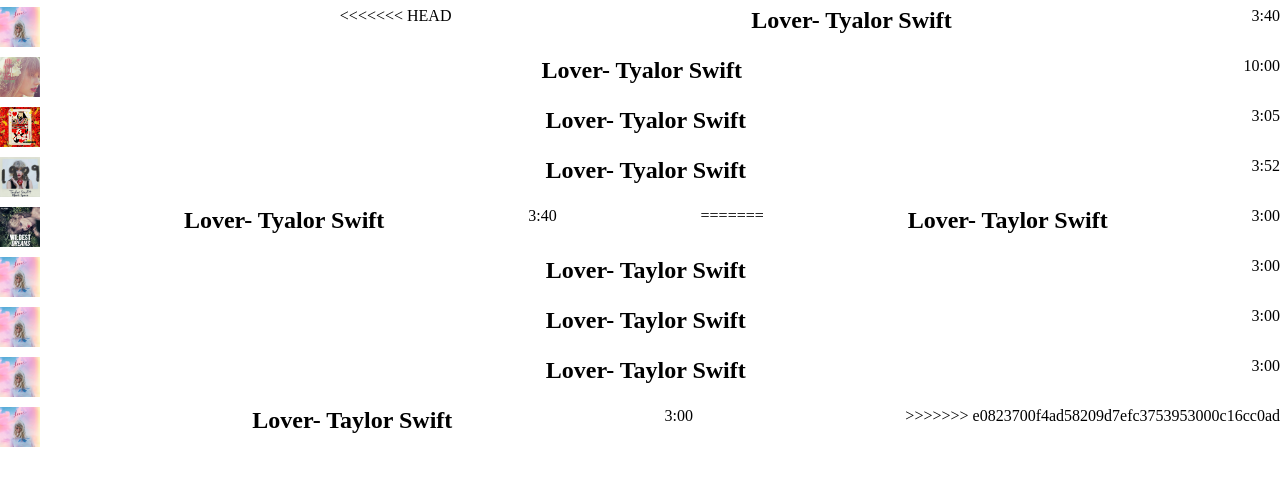
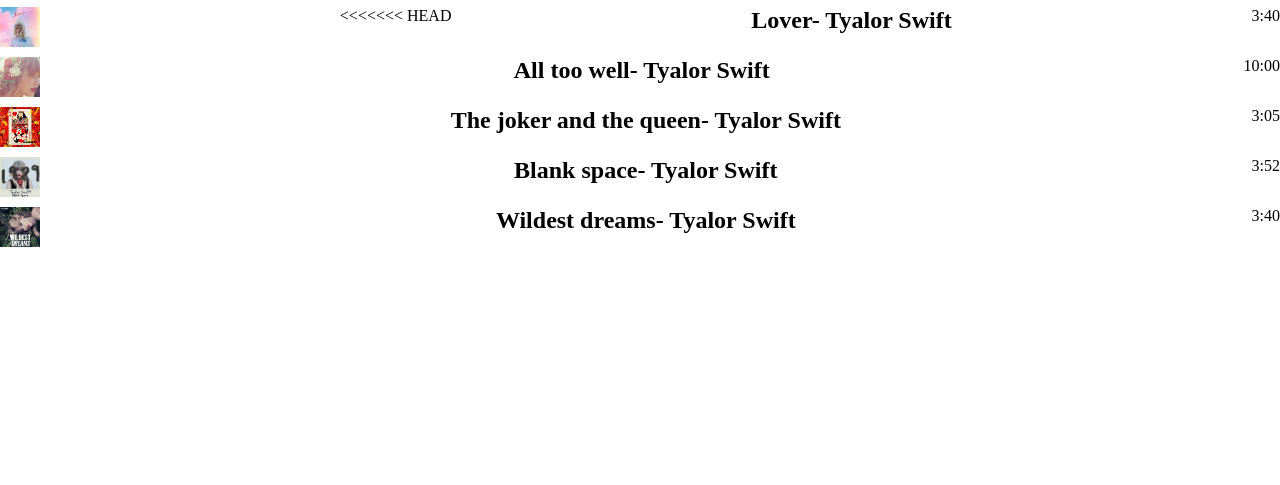
Before and after one commit to sguntin/trabajoFinalposta, a plain HTML site: page search-results.html in a window 1280 px wide. Shown: the part 121-606 px from the top of the page. Drawn offline with Linux system fonts and the light colour scheme.

Commit message:
final canciones index y search

```diff
--- a/search-results.html
+++ b/search-results.html
@@ -38,47 +38,24 @@
                 </li>
                 <li>
                     <img src="./img/all too well.png" alt="">
-                    <h1>Lover- Tyalor Swift</h1>
+                    <h1>All too well- Tyalor Swift</h1>
                     <p>10:00</p>
                 </li>
                 <li>
                     <img src="./img/Ed-Sheeran-The-Joker-And-The-Queen-Ft-Taylor-Swift-1.jpg" alt="">
-                    <h1>Lover- Tyalor Swift</h1>
+                    <h1>The joker and the queen- Tyalor Swift</h1>
                     <p>3:05</p>
                 </li>
                 <li>
                     <img src="./img/blank space.jpg" alt="">
-                    <h1>Lover- Tyalor Swift</h1>
+                    <h1>Blank space- Tyalor Swift</h1>
                     <p>3:52</p>
                 </li>
                 <li>
                     <img src="./img/wildest dreams.png" alt="">
-                    <h1>Lover- Tyalor Swift</h1>
+                    <h1> Wildest dreams- Tyalor Swift</h1>
                     <p>3:40</p>
-=======
-                    <h1>Lover- Taylor Swift</h1>
-                    <p>3:00</p>
-                </li>
-                <li>
-                    <img src="./img/taylor swift.webp" alt="">
-                    <h1>Lover- Taylor Swift</h1>
-                    <p>3:00</p>
-                </li>
-                <li>
-                    <img src="./img/taylor swift.webp" alt="">
-                    <h1>Lover- Taylor Swift</h1>
-                    <p>3:00</p>
-                </li>
-                <li>
-                    <img src="./img/taylor swift.webp" alt="">
-                    <h1>Lover- Taylor Swift</h1>
-                    <p>3:00</p>
-                </li>
-                <li>
-                    <img src="./img/taylor swift.webp" alt="">
-                    <h1>Lover- Taylor Swift</h1>
-                    <p>3:00</p>
->>>>>>> e0823700f4ad58209d7efc3753953000c16cc0ad
+
                 </li>
             </ul>
         </section>
```
